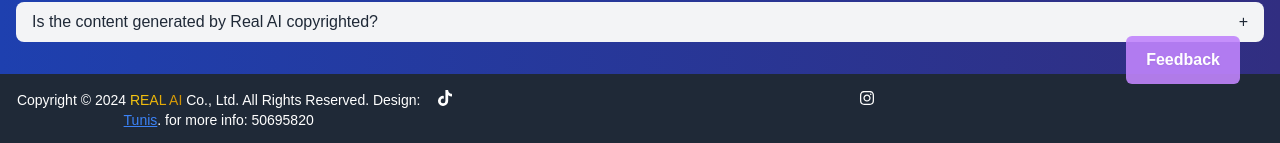
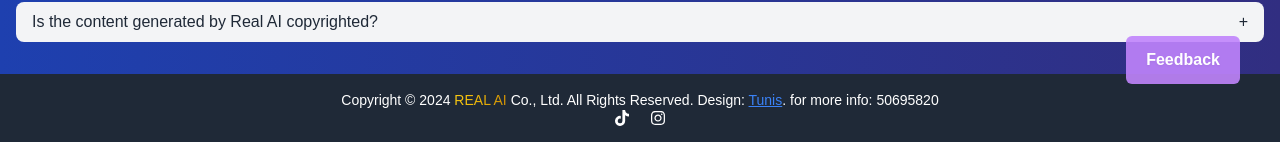
Before and after one commit to mounirrouissi/realai, a Next.js app: page /Home in a window 1280 px wide. Shown: the part 676-819 px from the top of the page. Built offline with nearby package versions, Linux system fonts and the light colour scheme; no server answers; what tailwindcss-animated would draw is missing.

Commit message:
dev : fix soicail ui

```diff
--- a/components/FaqList.jsx
+++ b/components/FaqList.jsx
@@ -58,10 +58,10 @@ const FaqItem = ({ question, answer }) => {
             ))}
                   </div>
 
-                  <footer class="bg-gray-800 text-white p-4">
+                  <footer class="flex items-center justify-center bg-gray-800 text-white p-4">
          <div class="max-w-screen-xl mx-auto">
-            <div class="grid grid-cols-1 md:grid-cols-3 lg:grid-cols-3 xl:grid-cols-3 gap-4">
-        <div class="text-center">
+            <div class=" items-center justify-center gap-4">
+        <div class="text-center col-span-2 md:col-span-1">
           <p class="text-sm">
             Copyright &copy; 2024
             <span className="bg-clip-text text-transparent bg-gradient-to-r from-yellow-400 via-yellow-500 to-yellow-600 hover:underline"> REAL AI </span>
@@ -71,16 +71,18 @@ const FaqItem = ({ question, answer }) => {
             Design: <a href="#" target="_blank" rel="noopener noreferrer" class="text-blue-500 underline">Tunis</a>. for more info: 50695820
           </p>
         </div>
-              <div class="text-center">
+              <div className="flex gap-5 justify-center">
+                <div class="text-center ">
                   <a href="https://tiktok.com" target="_blank" rel="noopener noreferrer">
                     <FaTiktok />
                   </a>
                 </div>
 
-        <div class="text-center">
+                        <div class="text-center ">
                           <a href="https://instagram.com" target="_blank" rel="noopener noreferrer">
                             <FaInstagram/>
                           </a>
+                        </div>
               </div>
             </div>
          </div>
```
Lines whose indentation alone changed are shown as unchanged.
